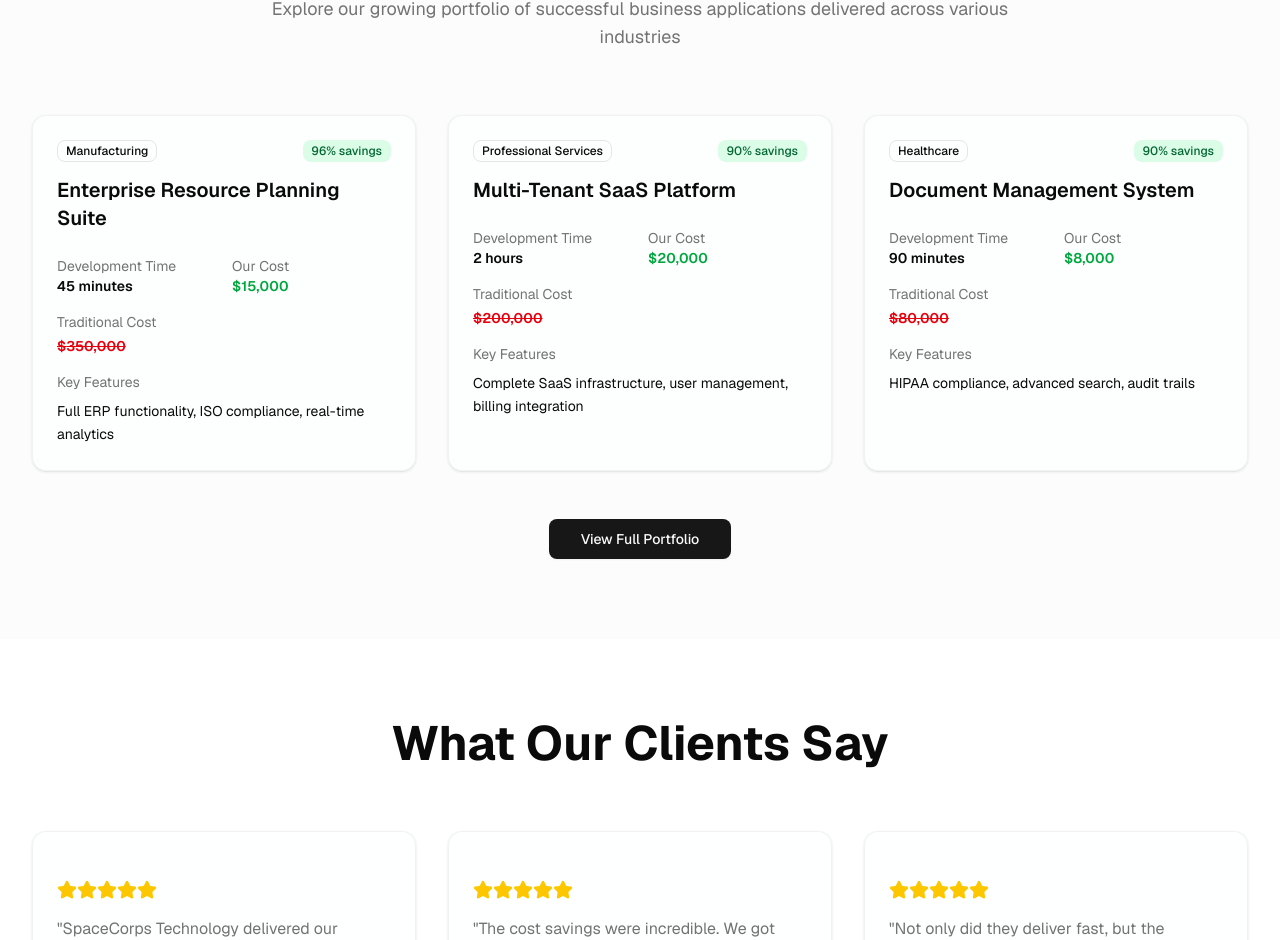
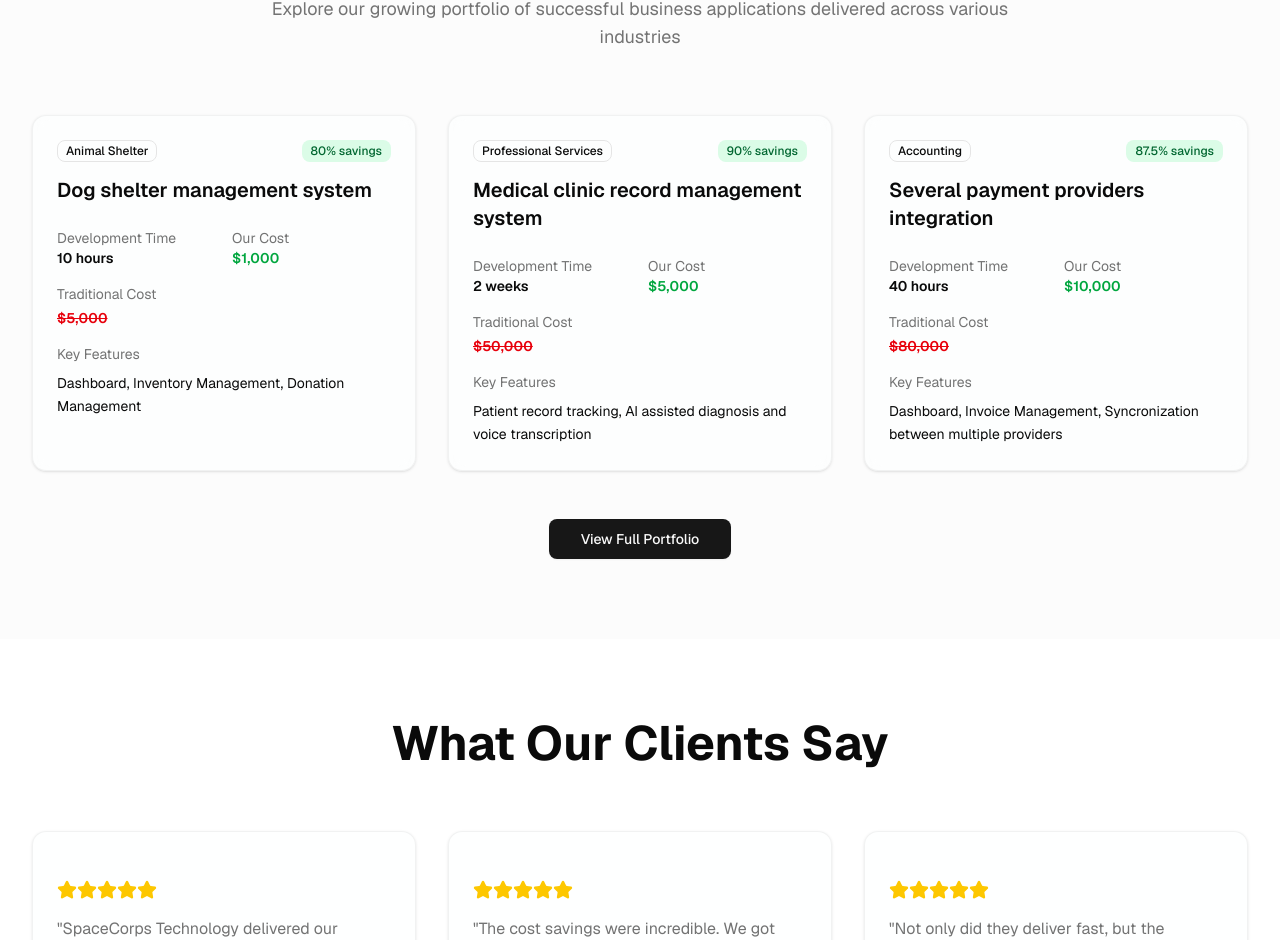
Before and after one commit to SpaceCorps/web, a React (Vite) app: page / in a window 1280 px wide. Shown: the part 4779-5719 px from the top of the page. Built offline with nearby package versions, Linux system fonts and the light colour scheme.

Commit message:
chore: better porfolio section

```diff
--- a/src/components/PortfolioSection/PortfolioSection.tsx
+++ b/src/components/PortfolioSection/PortfolioSection.tsx
@@ -7,32 +7,33 @@ import { PortfolioSectionProps } from "./PortfolioSection.ts";
 const PortfolioSection: React.FC<PortfolioSectionProps> = () => {
   const projects = [
     {
-      title: "Enterprise Resource Planning Suite",
-      category: "Manufacturing",
-      developmentTime: "45 minutes",
-      ourCost: "15,000",
-      traditionalCost: "350,000",
-      features: "Full ERP functionality, ISO compliance, real-time analytics",
-      savings: "96%",
+      title: "Dog shelter management system",
+      category: "Animal Shelter",
+      developmentTime: "10 hours",
+      ourCost: "1,000",
+      traditionalCost: "5,000",
+      features: "Dashboard, Inventory Management, Donation Management",
+      savings: "80%",
     },
     {
-      title: "Multi-Tenant SaaS Platform",
+      title: "Medical clinic record management system",
       category: "Professional Services",
-      developmentTime: "2 hours",
-      ourCost: "20,000",
-      traditionalCost: "200,000",
+      developmentTime: "2 weeks",
+      ourCost: "5,000",
+      traditionalCost: "50,000",
       features:
-        "Complete SaaS infrastructure, user management, billing integration",
+        "Patient record tracking, AI assisted diagnosis and voice transcription",
       savings: "90%",
     },
     {
-      title: "Document Management System",
-      category: "Healthcare",
-      developmentTime: "90 minutes",
-      ourCost: "8,000",
+      title: "Several payment providers integration",
+      category: "Accounting",
+      developmentTime: "40 hours",
+      ourCost: "10,000",
       traditionalCost: "80,000",
-      features: "HIPAA compliance, advanced search, audit trails",
-      savings: "90%",
+      features:
+        "Dashboard, Invoice Management, Syncronization between multiple providers",
+      savings: "87.5%",
     },
   ];
 
```
